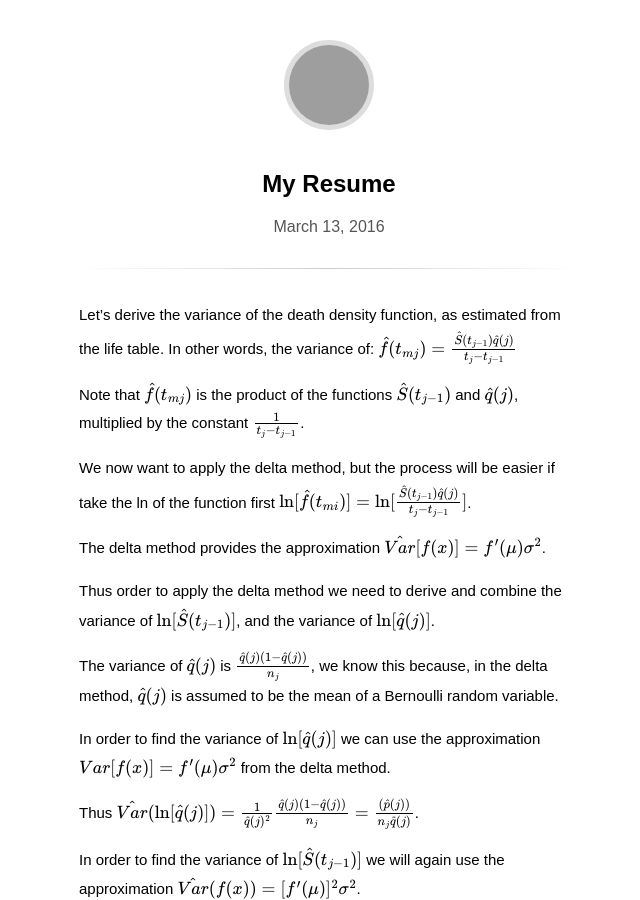
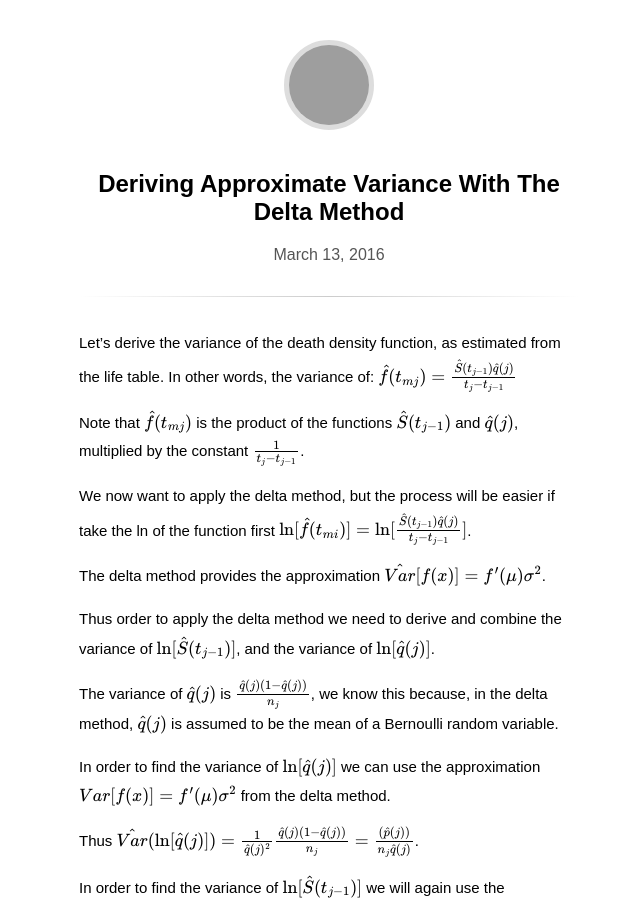
Before and after one commit to rmFlynn/rmflynn.github.io, a Jekyll site: the page built from _posts/2016-03-13-Theory-Example-Delta-Method.md, in a window 1280 px wide and 900 px high, cut to the strip 0-900 px from the top of the window. Shown: the whole strip, without its empty margins (311-951 px from the left). Built offline with Jekyll 4.4.1, drawn with Linux system fonts in a browser that asks for light colours; some web fonts are replaced; formulas are drawn with MathJax 3; grey boxes are pictures that could not be loaded.

Commit message:
re title

```diff
--- a/_posts/2016-03-13-Theory-Example-Delta-Method.md
+++ b/_posts/2016-03-13-Theory-Example-Delta-Method.md
@@ -1,5 +1,5 @@
 ---
-title: My Resume
+title: Deriving Approximate Variance With The Delta Method
 updated: 2016-01-24 15:56
 ---
 
```
